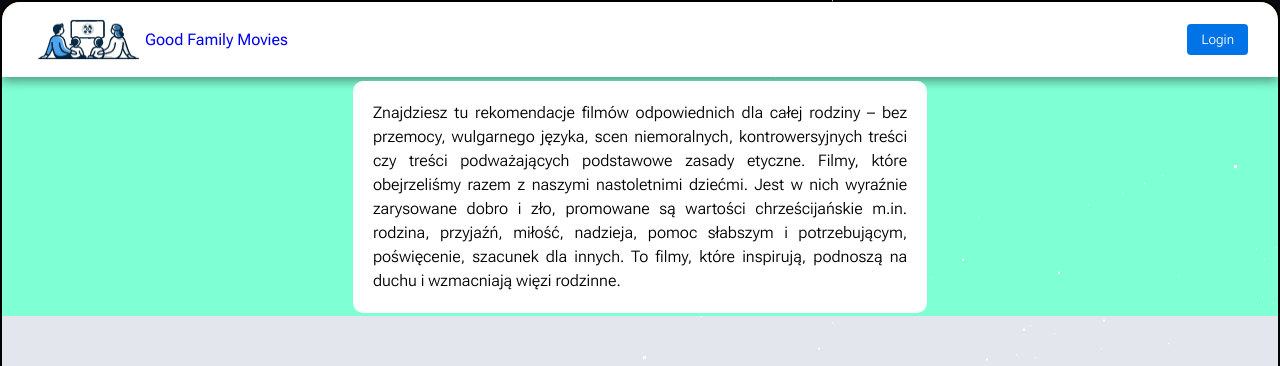
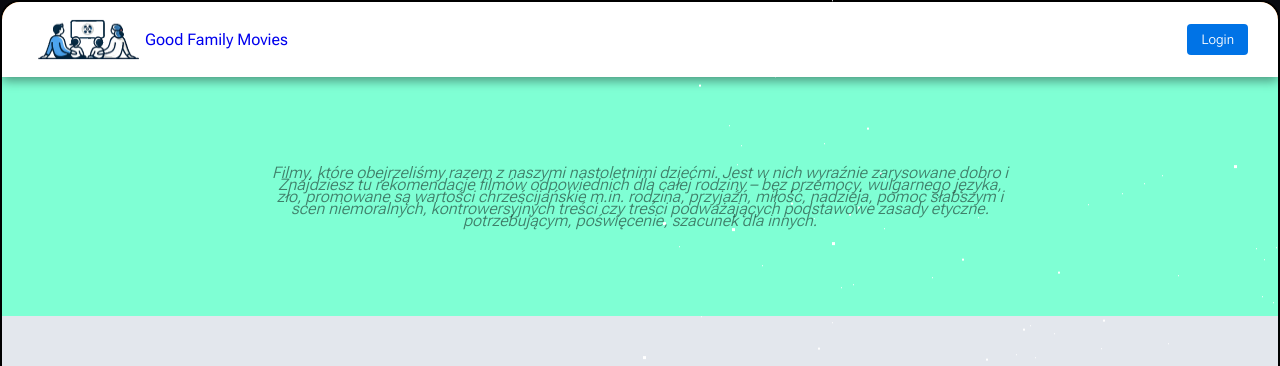
Before and after one commit to artur-IT/Our-Family-Films, a Next.js app: page / in a window 1280 px wide. Shown: the top 366 px of the page. Built offline with nearby package versions, Linux system fonts and the light colour scheme; no server answers; the database is empty.

Commit message:
create slider with description

```diff
--- a/src/app/layout.module.css
+++ b/src/app/layout.module.css
@@ -34,6 +34,8 @@ body.main {
   display: flex;
   flex-direction: column;
   justify-content: space-between;
+  width: 100%;
+  /* min-width: 600px; */
   max-width: 1400px;
   height: 100vh;
   background-color: #f57600;
--- a/src/components/Hero/Hero.module.css
+++ b/src/components/Hero/Hero.module.css
@@ -8,13 +8,16 @@
 }
 
 .description {
+  position: absolute;
   padding: 20px;
   border-radius: 10px;
-  width: 45%;
+  min-width: 400px;
+  width: 800px;
   height: auto;
-  text-align: justify;
+  text-align: center;
+  font-style: italic;
   line-height: 1.5rem;
-  background-color: #fff;
+  /* background-color: #fff; */
   z-index: 2;
 }
 
--- a/src/components/Hero/Hero.tsx
+++ b/src/components/Hero/Hero.tsx
@@ -1,15 +1,37 @@
+"use client";
 import style from "@/components/Hero/Hero.module.css";
+import React from "react";
 
 export const Hero = () => {
+  const [currentSlide, setCurrentSlide] = React.useState(0);
+
+  React.useEffect(() => {
+    const timer = setInterval(() => {
+      setCurrentSlide((prev) => (prev === 2 ? 0 : prev + 1));
+    }, 5000);
+
+    return () => clearInterval(timer);
+  }, []);
+
   return (
     <div className={style.hero}>
-      <div className={style.description}>
-        Znajdziesz tu rekomendacje filmów odpowiednich dla całej rodziny – bez przemocy, wulgarnego języka, scen niemoralnych,
-        kontrowersyjnych treści czy treści podważających podstawowe zasady etyczne. Filmy, które obejrzeliśmy razem z naszymi nastoletnimi
-        dziećmi. Jest w nich wyraźnie zarysowane dobro i zło, promowane są wartości chrześcijańskie m.in. rodzina, przyjaźń, miłość,
-        nadzieja, pomoc słabszym i potrzebującym, poświęcenie, szacunek dla innych. To filmy, które inspirują, podnoszą na duchu i
-        wzmacniają więzi rodzinne.
-      </div>
+      {[0, 1, 2].map((slideIndex) => (
+        <div
+          key={slideIndex}
+          className={style.description}
+          style={{
+            opacity: currentSlide === slideIndex ? 1 : 0,
+            visibility: currentSlide === slideIndex ? "visible" : "hidden",
+            transition: "opacity 1s ease-in-out, visibility 1s ease-in-out",
+          }}
+        >
+          {slideIndex === 0 &&
+            "Znajdziesz tu rekomendacje filmów odpowiednich dla całej rodziny – bez przemocy, wulgarnego języka, scen niemoralnych, kontrowersyjnych treści czy treści podważających podstawowe zasady etyczne."}
+          {slideIndex === 1 &&
+            "Filmy, które obejrzeliśmy razem z naszymi nastoletnimi dziećmi. Jest w nich wyraźnie zarysowane dobro i zło, promowane są wartości chrześcijańskie m.in. rodzina, przyjaźń, miłość, nadzieja, pomoc słabszym i potrzebującym, poświęcenie, szacunek dla innych."}
+          {slideIndex === 2 && "To filmy, które inspirują, podnoszą na duchu i wzmacniają więzi rodzinne."}
+        </div>
+      ))}
     </div>
   );
 };
```
